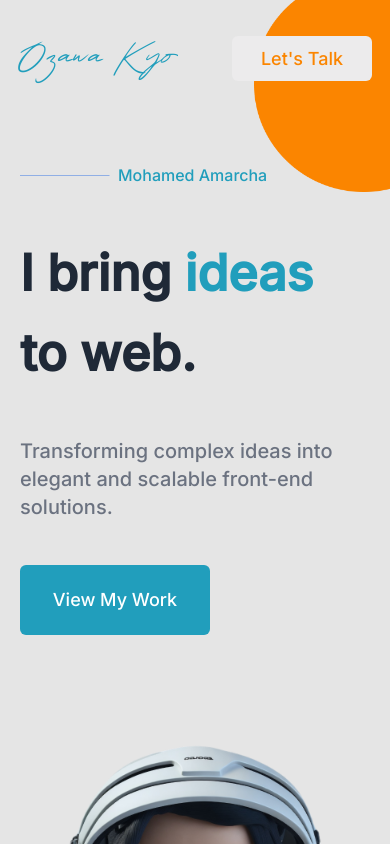
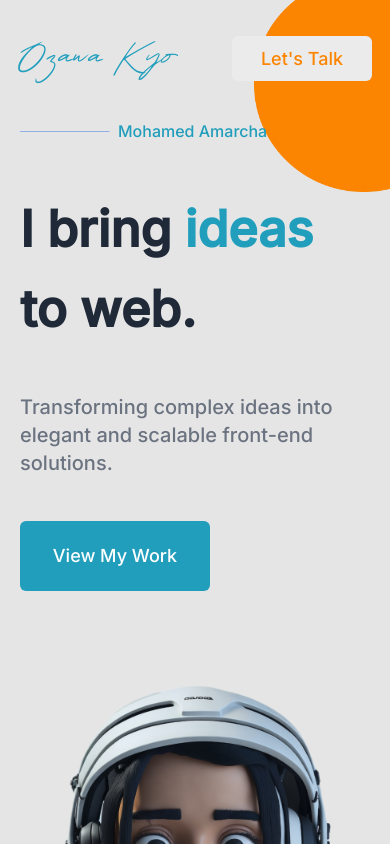
Before and after one commit to OzawaKyo/Mon-dernier-Portflio, a React (Vite) app: page / in a window 390 px wide. Shown: the top 844 px of the page. Built offline with nearby package versions, Linux system fonts and the light colour scheme.

Commit message:
all good

```diff
--- a/src/Home.css
+++ b/src/Home.css
@@ -160,9 +160,9 @@
 }
 @media (max-width:1280px) {
     .container{
-        margin:5em;
+        margin: 4em;
         margin-top: 2em;
-        justify-content: space-around ;
+        justify-content: space-around !important;
     }
     .hero{
         width: 318px;
@@ -195,13 +195,18 @@
 }
 @media (max-width:1025px) {
     .container{
-        margin: 7em;
+        margin-left: 0em;
+    }
+}
+@media (max-width:1022px) {
+    .container{
+        margin-left: 6em;
         margin-top: 2em;
         margin-bottom: 5em;
-        flex-direction: column !important;
-        align-items:  center;
-        gap: 6em;
-        align-self: center !important;
+        /* flex-direction: column !important; */
+        /* align-items:  center; */
+        gap: 0em;
+        /* align-self: center !important; */
     }
     .bodyy{
         display: flex;
@@ -211,13 +216,23 @@
 }
 @media (max-width:900px) {
     .container{
-        margin: 0em;
+        flex-direction: column !important;
+        align-self: center !important;
+        align-items:  center;
+        gap: 5em;
     }
     .ideas{
         margin-left:0em;
     }
     .sol{
         width: 400px;
+    }
+}
+@media (max-width:860px) {
+    .container{
+        margin: 0em !important;
+        margin-top: 2em !important;
+        margin-bottom: 5em !important;
     }
 }
 @media (max-width:600px) {
```
